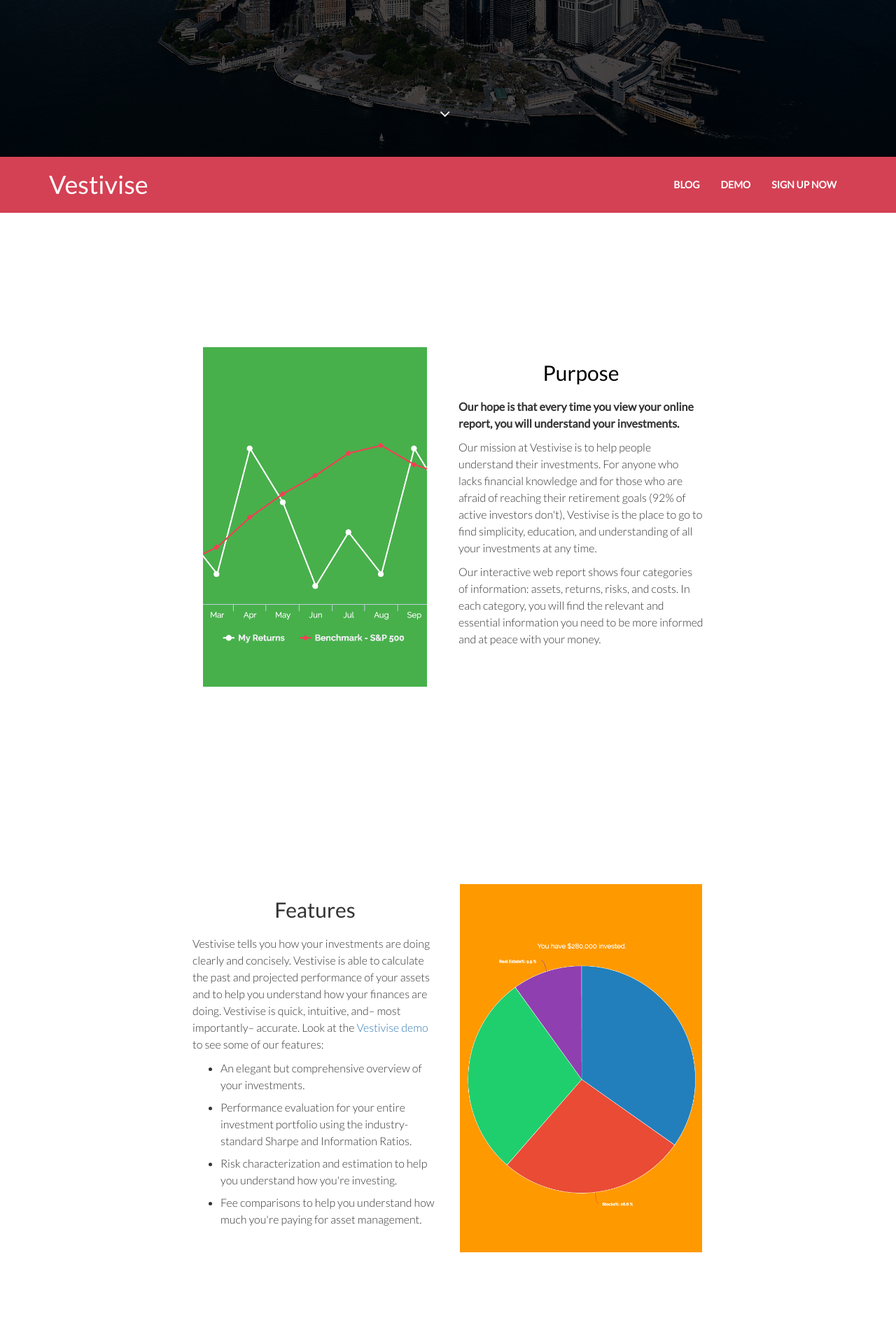
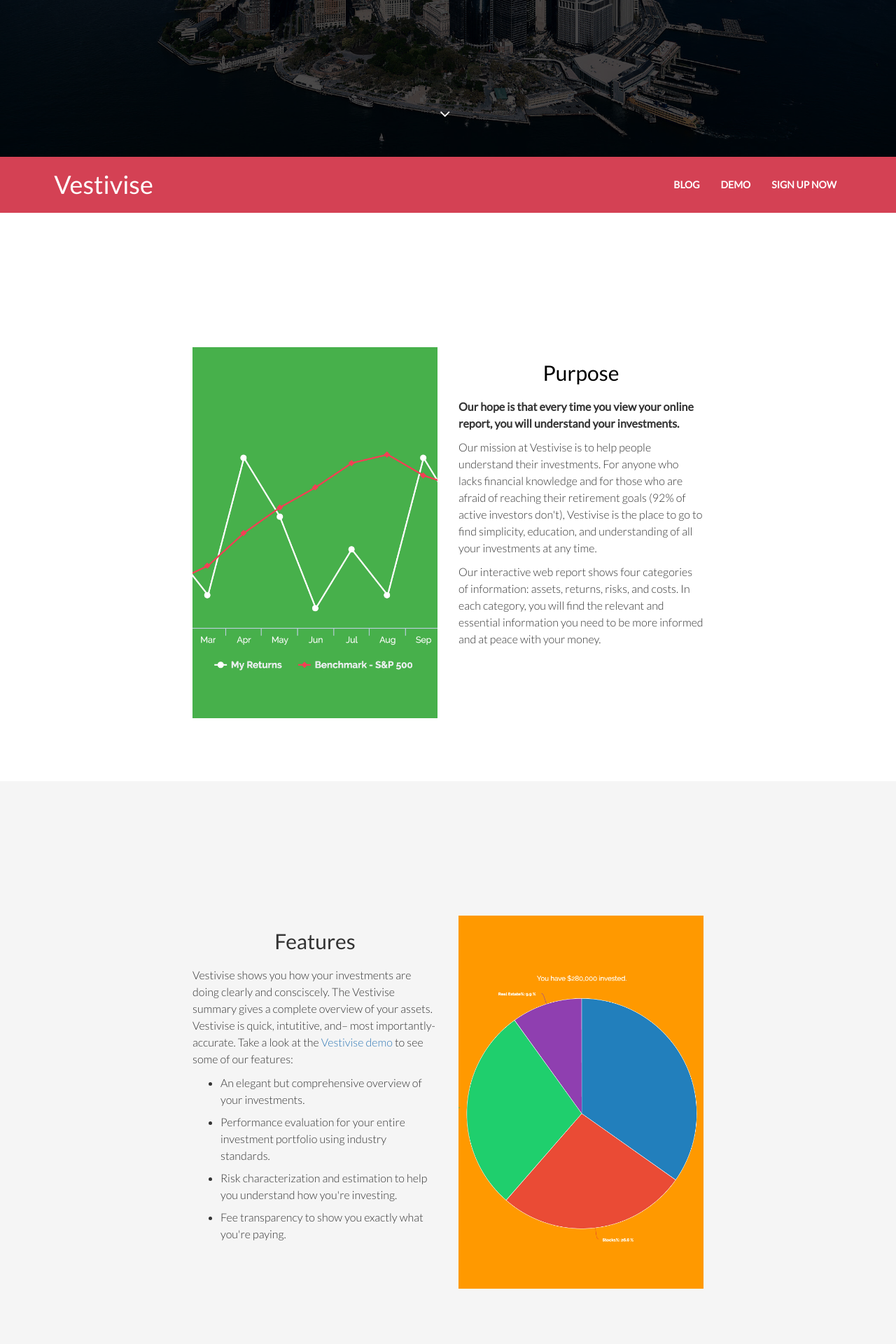
Before and after one commit to Vestivise/Vestivise_Marketing, a Django app: template templates/index.html in a window 1280 px wide. Shown: the part 576-2496 px from the top of the page at 70% size. Run offline with Django 3.2, Linux system fonts and the light colour scheme; the template is opened without the code that fills it, so the values that code supplies are empty; some libraries are stand-ins or nearby versions.

Commit message:
v3
added the grey background to the features section and switched the
footer menu and copyright, per Josh’s request.

```diff
--- a/templates/index.html
+++ b/templates/index.html
@@ -59,7 +59,7 @@
             <span class="icon-bar"></span>
           </button>
           <a href="#">
-          <h1 style="font-family: 'Lato', sans-serif; color:#fff; size:1.5em;">Vestivise</h1>
+          <h1 style="font-family: 'Lato', sans-serif; color:#fff; size:1.5em; padding-left:0.2em;">Vestivise</h1>
           </a>
         </div>
         <div class="collapse navbar-collapse">
@@ -80,7 +80,7 @@
       <br><br>
       <br><br>
       <div class="col-sm-6">
-    <img src="{% static 'media/images/line.jpg' %}" alt="" style="width:25vw; overflow:hidden;">
+    <img src="{% static 'media/images/line.jpg' %}" alt="" style="min-width:24vw; max-width:100%; overflow:hidden;">
     </div>
       <div class="col-sm-6">
       <h2 style="color:black;">Purpose</h2>
@@ -93,8 +93,8 @@
     </div>
     </div>
   </section><!--/#purpose-->
-  <section id="features">
-    <div class="container">
+  <section id="features" style="background:rgba(245,245,245,1.00)">
+    <div class="container" >
       <div class="heading text-center col-sm-8 col-sm-offset-2 wow fadeInUp" data-wow-duration="1200ms" data-wow-delay="300ms">
       <div class="row">
       <br><br>
@@ -103,17 +103,17 @@
       <br><br>
           <div class="text-center col-sm-6">
             <h2>Features</h2>
-        <p align="left">Vestivise tells you how your investments are doing clearly and concisely. Vestivise is able to calculate the past and projected performance of your assets and to help you understand how your finances are doing. Vestivise is quick, intuitive, and– most importantly– accurate. Look at the <a href="http://app.vestivise.com" target="_blank">Vestivise demo</a> to see some of our features:
+        <p align="left">Vestivise shows you how your investments are doing clearly and consciscely. The Vestivise summary gives a complete overview of your assets. Vestivise is quick, intutitive, and– most importantly- accurate. Take a look at the <a href="http://app.vestivise.com" target="_blank">Vestivise demo</a> to see some of our features:
         </p>
         <ul  class = "featuresList">
         <li class="singleFeature">An elegant but comprehensive overview of your investments.</li>
-        <li class="singleFeature">Performance evaluation for your entire investment portfolio using the industry-standard Sharpe and Information Ratios.</li>
+        <li class="singleFeature">Performance evaluation for your entire investment portfolio using industry standards.</li>
         <li class="singleFeature">Risk characterization and estimation to help you understand how you're investing.</li>
-        <li class="singleFeature">Fee comparisons to help you understand how much you're paying for asset management.</li>
+        <li class="singleFeature">Fee transparency to show you exactly what you're paying.</li>
         </ul>
       </div>
       <div class="col-sm-6">
-    <img src="{% static 'media/images/pie.jpg' %}" alt="" style="width:27vw; overflow:hidden;">
+    <img src="{% static 'media/images/pie.jpg' %}" alt="" style="min-width:27vw; max-width:100%;  overflow:hidden;">
     </div>
     </div>
     </div>
@@ -138,7 +138,7 @@
   <footer id="footer">
     <div class="footer-top wow fadeInUp" data-wow-duration="1000ms" data-wow-delay="300ms">
       <div class="container text-center">
-        <div class="social-icons">
+        <div class="social-icons" >
           <ul>
             <li><a class="envelope" href="mailto:hello@vestivise.com" target="_blank"><i class="fa fa-envelope-square"></i></a></li>
             <li><a class="twitter" href="https://twitter.com/vestivise" target="_blank"><i class="fa fa-twitter-square"></i></a></li>
@@ -151,8 +151,9 @@
           </ul>
         </div>
         <br>
-        <p>&copy; 2016 Vestivise, Inc. All rights reserved. Terms, conditions, pricing, fees, service, and support options subject to change without notice.</p><p> <a class="flink" href="">Support</a> • <a  class="flink" href="">Terms of Use</a> • <a class="flink" href="">Security</a> • <a class="flink" href="">Press</a> • <a class="flink" href="">About Vestivise</a>
+        <p> <a class="flink" href="">Support</a> • <a  class="flink" href="">Terms of Use</a> • <a class="flink" href="">Security</a> • <a class="flink" href="">Press</a> • <a class="flink" href="">About Vestivise</a>
 </p>
+        <p>&copy; 2016 Vestivise, Inc. All rights reserved. Terms, conditions, pricing, fees, service, and support options subject to change without notice.</p>
       </div>
     </div>
     <div class="footer-bottom">
```
